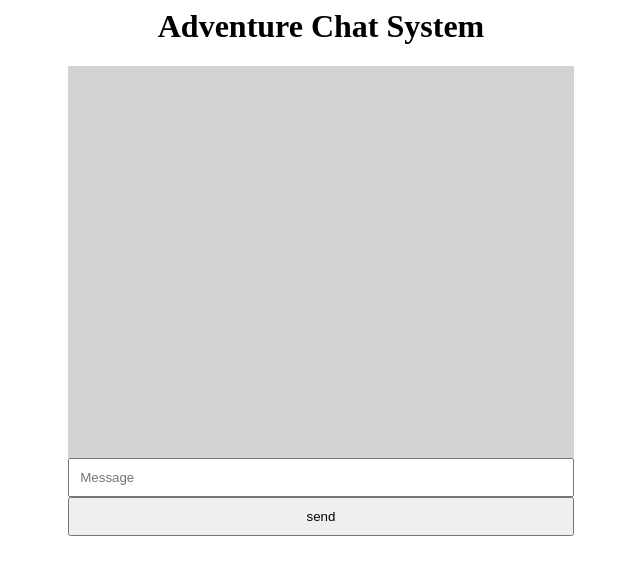
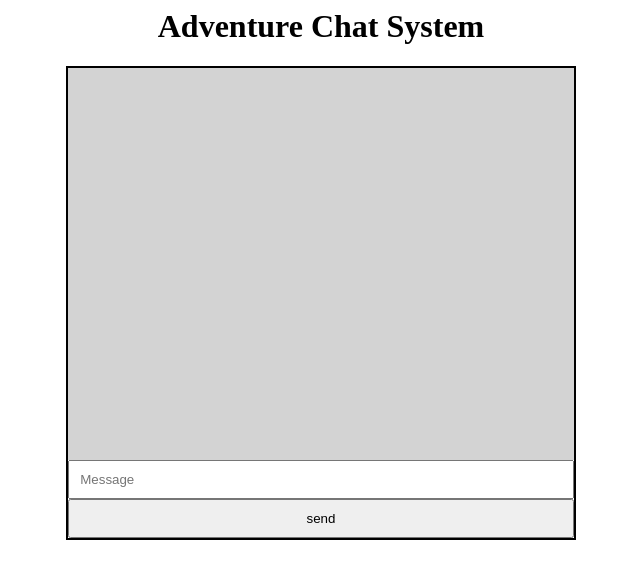
Before and after one commit to IrishFagan/AdventureChatSystem, a website: page index.html in a window 1280 px wide. Shown: the whole page, without its empty margins (319-959 px from the left). Drawn offline with nearby package versions, Linux system fonts and the light colour scheme; no server answers.

Commit message:
Add styling for chat form. Revise styling for chat div

```diff
--- a/chat.css
+++ b/chat.css
@@ -6,20 +6,25 @@ h1 {
 	margin: auto;
 	overflow: scroll;
 	overflow-x: hidden;
-	width: 40%;
 	height: 50%;
 	background-color: lightgrey;
 }
 
 #message-box, #message-send {
 	margin: auto;
-	width: 40%;
+	width: 100%;
 	padding: 10px;
 }
 
+form {
+	margin: 0px;
+}
+
 .chat {
+	width:40%;
 	margin: auto;
 	text-align: center;
+	border: 2px solid black;
 }
 
 .message {
```
